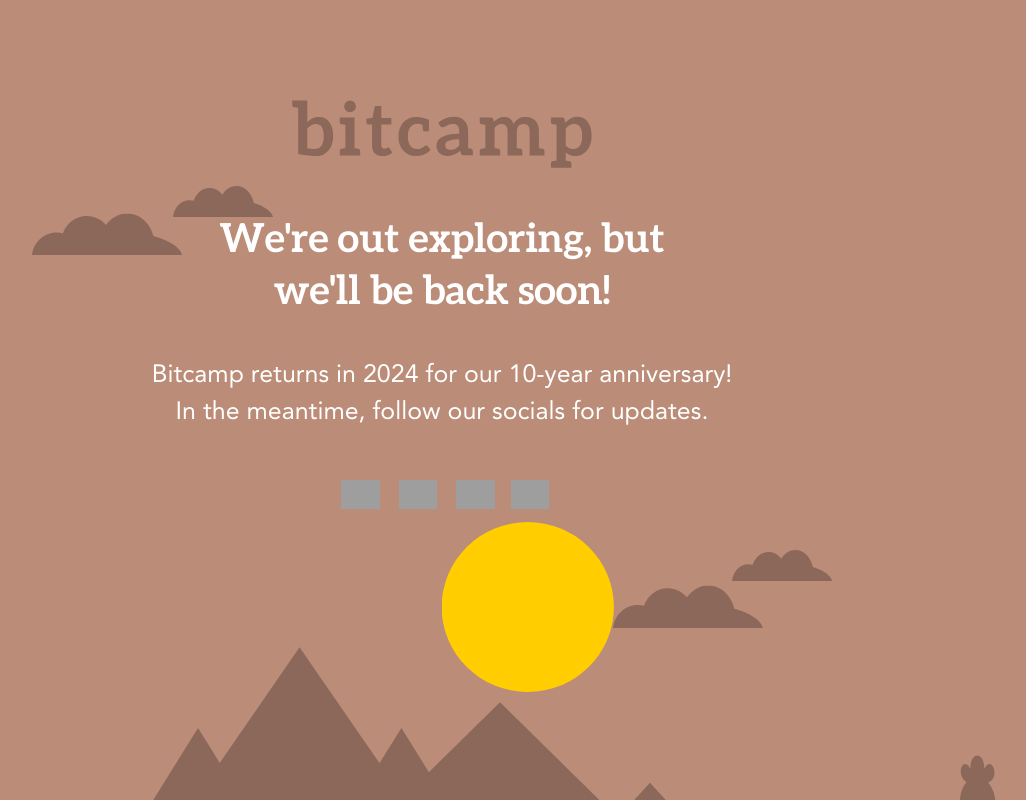
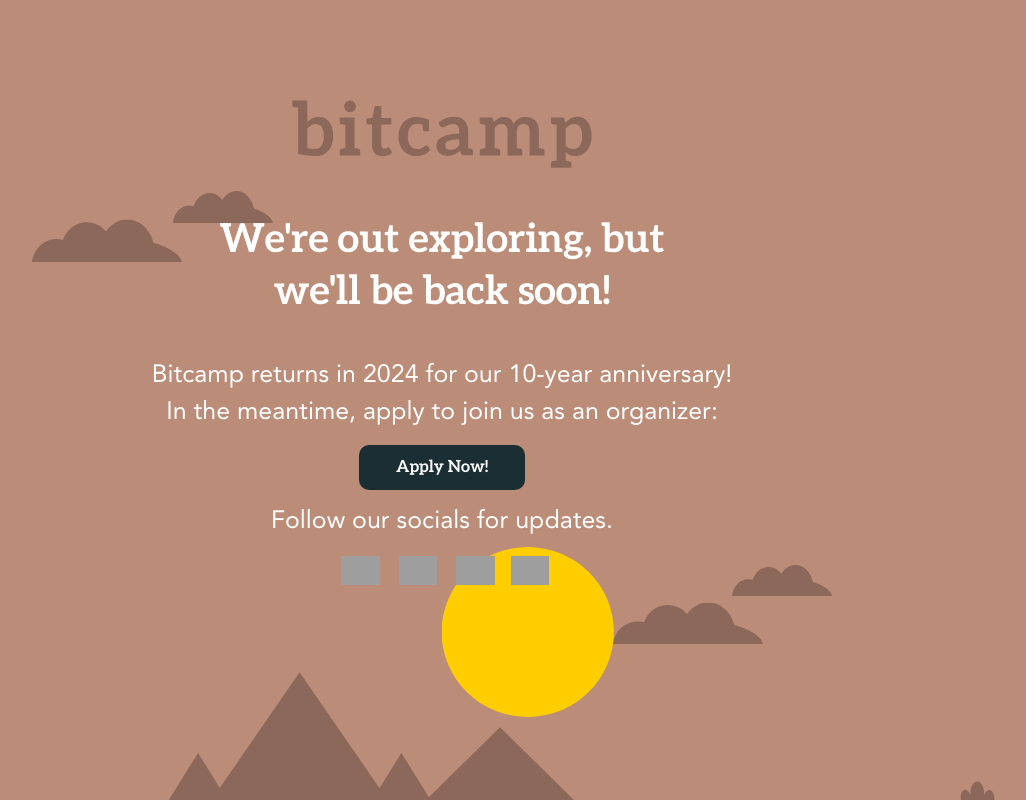
Before and after one commit to bitcamp/bitcamp-official-sleeper-site-2025, a Nuxt app: page / in a window 1280 px wide. Shown: the whole page, without its empty margins (198-1224 px from the left). Built offline with nearby package versions, Linux system fonts and the light colour scheme; grey boxes are pictures that could not be loaded.

Commit message:
Add link to organizer application

```diff
--- a/components/AppHeader.vue
+++ b/components/AppHeader.vue
@@ -11,9 +11,14 @@
       <h1 class="header-title">We're out exploring, but we'll be back soon!</h1>
       <div class="header-body">
         <p>Bitcamp returns in 2024 for our 10-year anniversary!</p>
-        <p>In the meantime, follow our socials for updates.</p>
+        <p>In the meantime, apply to join us as an organizer:</p>
+        <LinkButton
+          text="Apply Now!"
+          link="https://forms.gle/kpS58obf7qq9DmYZ7"
+        />
+        <p>Follow our socials for updates.</p>
+        <SocialIcons />
       </div>
-      <SocialIcons />
     </div>
 
     <div class="graphics">
@@ -119,7 +124,7 @@
   display: flex;
   align-items: center;
   flex-direction: column;
-  padding-bottom: 26vw;
+  padding-bottom: 22vw;
   margin-bottom: 10vw;
   padding-top: 100px;
   gap: 1.8vw;
--- a/components/LinkButton.vue
+++ b/components/LinkButton.vue
@@ -21,23 +21,28 @@
 </script>
 
 <style scoped>
+
 .button {
   display: flex;
   justify-content: center;
   align-items: center;
-  padding: 1vw;
+  padding: 0.8vw;
   border-radius: 1rem;
-  background-color: #009051;
+  background-color: var(--color-midnight);
   transition: 0.4s;
+  width: 25%;
+  margin: 0 auto;
+  margin-top: 1vw;
+  margin-bottom: 1vw;
 }
 
 .button:hover {
-  background-color: #005f36;
+  background-color: #132226;
   transition: 0.4s;
 }
 
 .button-text {
-  font-size: 1.7vw;
+  font-size: 1.3vw;
 }
 
 /* mobile view */
--- a/components/SocialIcons.vue
+++ b/components/SocialIcons.vue
@@ -24,8 +24,9 @@
 <style>
 
 .social-icon-container {
-  display: flex;
   z-index: 10;
+  padding-top: 0.5vw;
+  align-items: center;
 
 }
 .social-icon {
```
